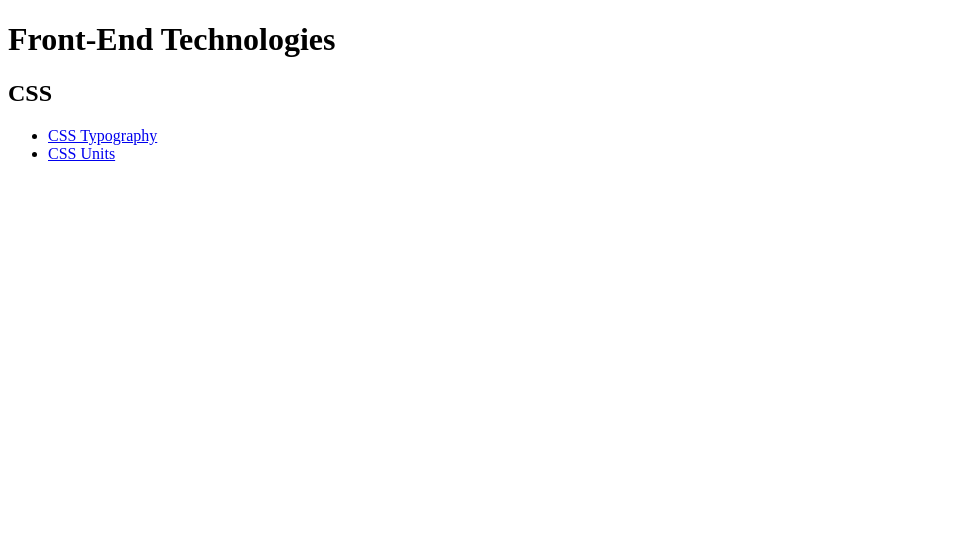
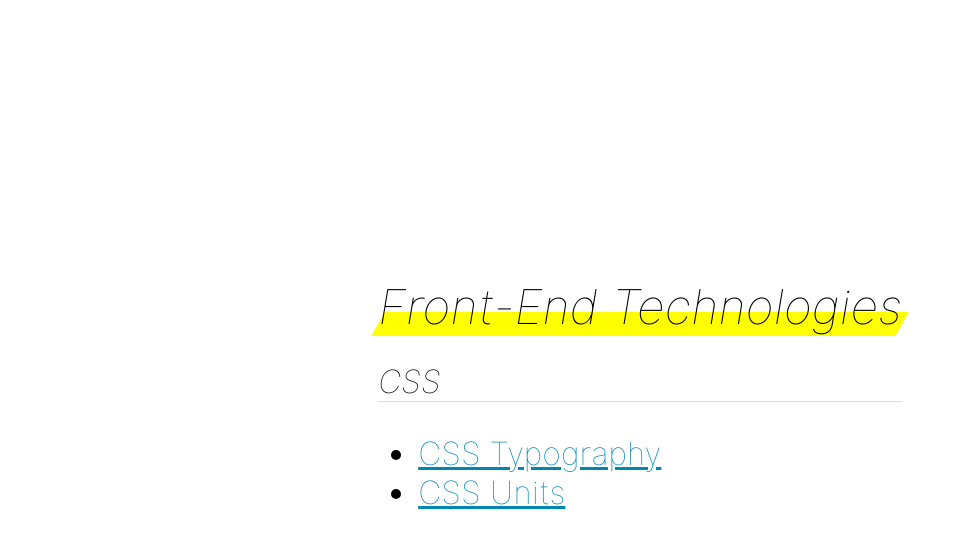
Before and after one commit to gorazd/front-end-slides, a plain HTML site: page index.html in a window 1280 px wide. Shown: the whole page, without its empty margins (0-964 px from the left). Drawn offline with Linux system fonts and the light colour scheme.

Commit message:
CSS Units

```diff
--- a/css/style.css
+++ b/css/style.css
@@ -44,7 +44,7 @@ p {
 }
 
 a, a:link {
-  color: #df5000;
+  color: #0086b3;
 }
 
 .remark-slide-number {
--- a/index.html
+++ b/index.html
@@ -5,13 +5,23 @@
   <meta name="viewport" content="width=device-width, initial-scale=1.0">
   <meta http-equiv="X-UA-Compatible" content="ie=edge">
   <title>Front-End slides</title>
+  <link rel="stylesheet" href="css/fonts.css">
+  <link rel="stylesheet" href="css/style.css">
+  <style>
+    .main-body { font-size: 200%; font-weight: 100; min-height: 100vh; display: flex; justify-content: center;align-items: center; flex-flow: column nowrap; }
+    h1, h2 { display: block; }
+    h2 { font-size: 2rem; border-bottom: 1px solid #ddd;  }
+    h2:before { display: none; }
+  </style>
 </head>
-<body>
+<body class="main-body">
+  <article>
     <h1>Front-End Technologies</h1>
     <h2>CSS</h2>
     <ul>
       <li><a href="css-typography">CSS Typography</a></li>
       <li><a href="css-units">CSS Units</a></li>
     </ul>
+  </article>
 </body>
 </html>
```
Also changed, not shown: css-units/index.html (added, +28 -0 lines), 1 other file. Lines whose indentation alone changed are shown as unchanged.
